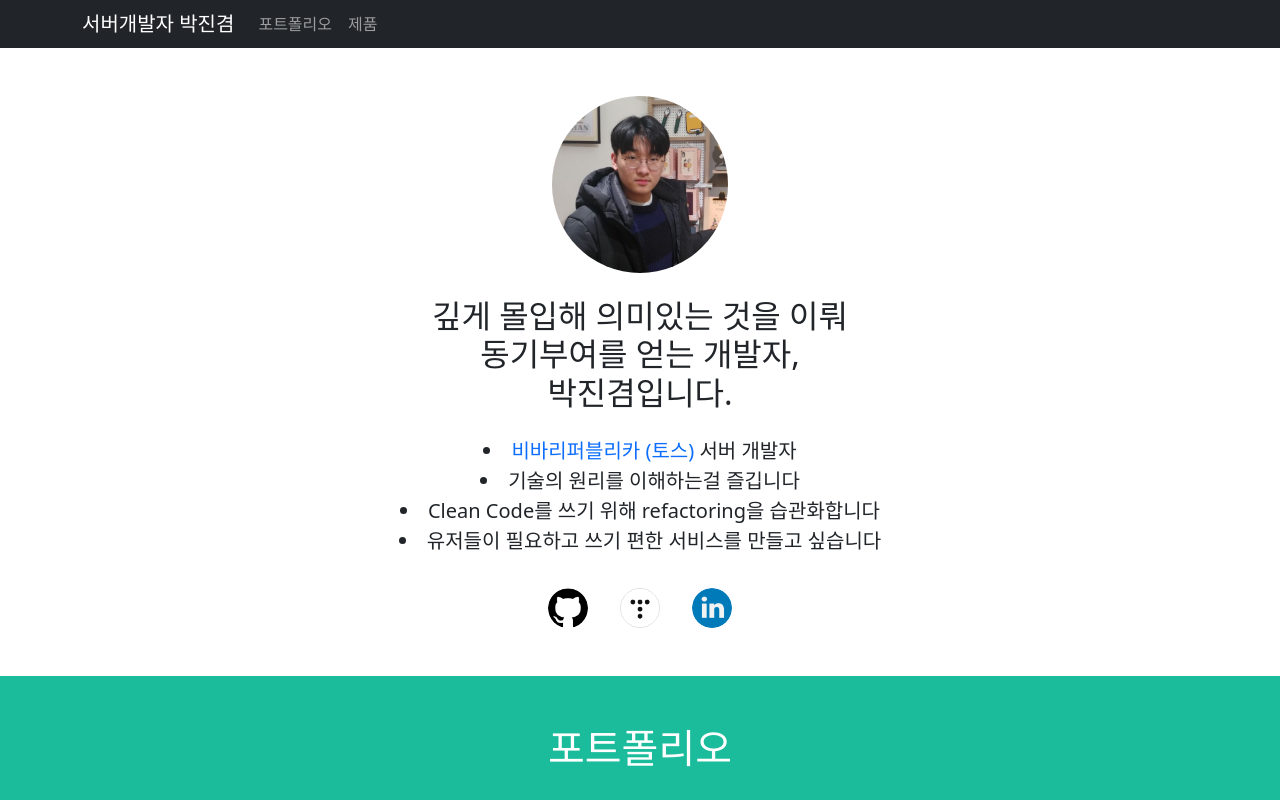
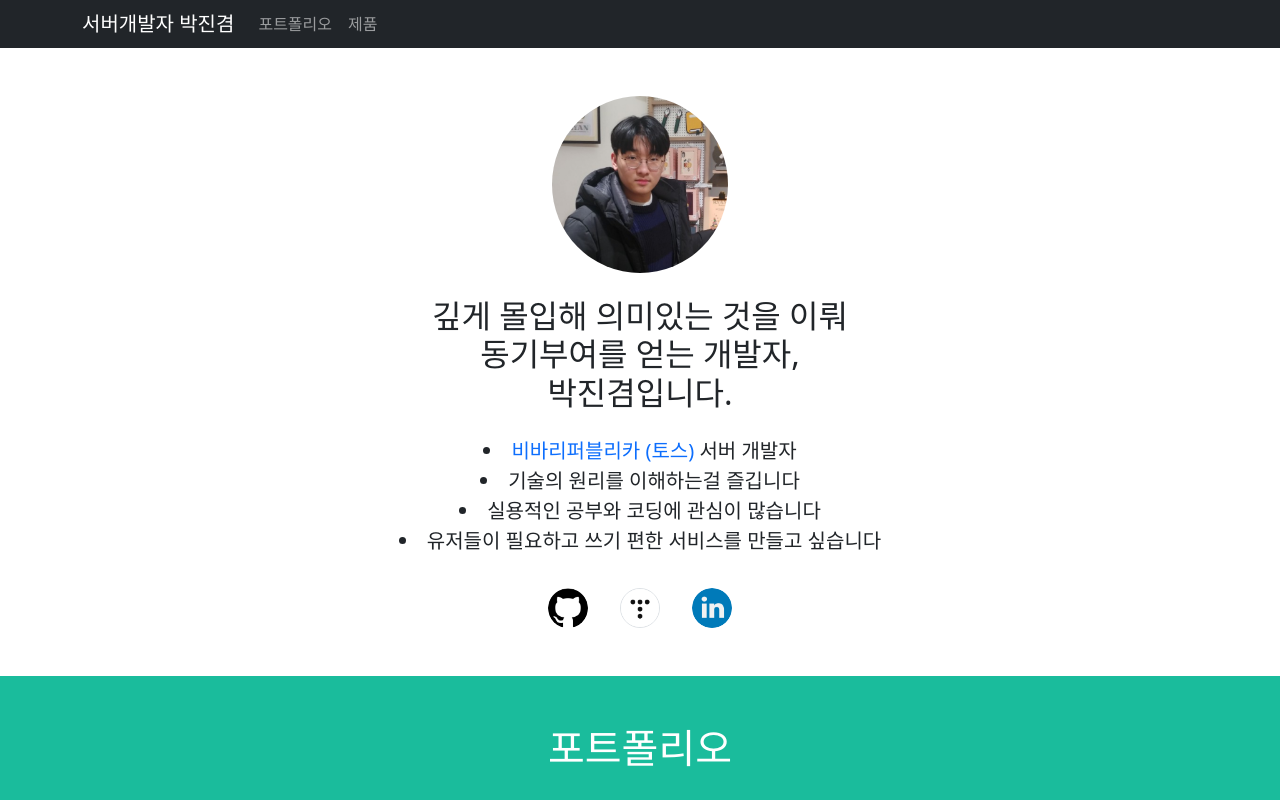
Before and after one commit to jinkyumpark/jinkyumpark, a React (Create React App) app: page / in a window 1280 px wide. Shown: the top 800 px of the page. Built offline with nearby package versions, Linux system fonts and the light colour scheme.

Commit message:
소개 메세지 업데이트

```diff
--- a/package.json
+++ b/package.json
@@ -5,7 +5,7 @@
   "private": false,
   "dependencies": {
     "bootstrap": "^5.2.2",
-    "gh-pages": "^4.0.0",
+    "gh-pages": "5.0.0",
     "html-react-parser": "^3.0.4",
     "react": "^18.2.0",
     "react-bootstrap": "^2.5.0",
--- a/src/data/profile.js
+++ b/src/data/profile.js
@@ -15,7 +15,7 @@ export const profile = {
 	summaries: [
 		`<a href="https://toss.im/" target="_blank" class="text-decoration-none">비바리퍼블리카 (토스)</a> 서버 개발자`,
 		`기술의 원리를 이해하는걸 즐깁니다`,
-		`Clean Code를 쓰기 위해 refactoring을 습관화합니다`,
+		`실용적인 공부와 코딩에 관심이 많습니다`,
 		`유저들이 필요하고 쓰기 편한 서비스를 만들고 싶습니다`,
 	],
 	experience: [
--- a/src/main/IntroductionSection.js
+++ b/src/main/IntroductionSection.js
@@ -4,7 +4,7 @@ import profile from '../images/main-profile-3.jpg'
 import parse from 'html-react-parser'
 import styled from 'styled-components';
 
-const IntroductionSection = ({ introduction, websites }) => {
+const IntroductionSection = ({introduction, websites}) => {
     const imageStyle = {
         width: '200px',
     }
@@ -12,29 +12,30 @@ const IntroductionSection = ({ introduction, websites }) => {
     return (
         <Container>
             <div class='row justify-content-center mb-3'>
-				<img src={profile} alt='jinkyumpark-profile' className='img-responsive rounded-circle mb-4' style={imageStyle} />
+                <img src={profile} alt='jinkyumpark-profile' className='img-responsive rounded-circle mb-4'
+                     style={imageStyle}/>
                 <h2 className='force-1-line'>{parse(introduction.title)} </h2>
 
                 <p class='lead col-xs-12 col-lg-10 mt-3 text-start text-md-center'>
                     <div className='d-none d-md-block'>
-						{introduction.summaries.map((summary) => {
-							return <li>{parse(summary)}</li>
-						})}
+                        {
+                            introduction.summaries.map((summary) => <li>{parse(summary)}</li>)
+                        }
                     </div>
 
                     <div className='d-md-none'>
                         <ul>
-							{introduction.summaries.map((summary) => {
-								return <li className='mt-1'>{parse(summary)}</li>
-							})}
+                            {
+                                introduction.summaries.map((summary) => <li className='mt-1'>{parse(summary)}</li>)
+                            }
                         </ul>
                     </div>
                 </p>
             </div>
 
-			{websites.map((website) => {
-				return <WebLink website={website} border={website.border} />
-			})}
+            {
+                websites.map((website) => <WebLink website={website} border={website.border}/>)
+            }
         </Container>
     )
 }
--- a/src/route/PortfolioDetail.tsx
+++ b/src/route/PortfolioDetail.tsx
@@ -60,10 +60,6 @@ const PortfolioDetail = () => {
 						</FullContainer>
 
 						<FullContainer>
-							<PortfolioDbCard portfolio={portfolio} />
-						</FullContainer>
-
-						<FullContainer>
 							<PortfolioDifficultyCard portfolio={portfolio}/>
 						</FullContainer>
 					</div>
```
Also changed, not shown: common.css (+1 -8 lines), src/404.html (+0 -19 lines). Lines whose indentation alone changed are shown as unchanged.
